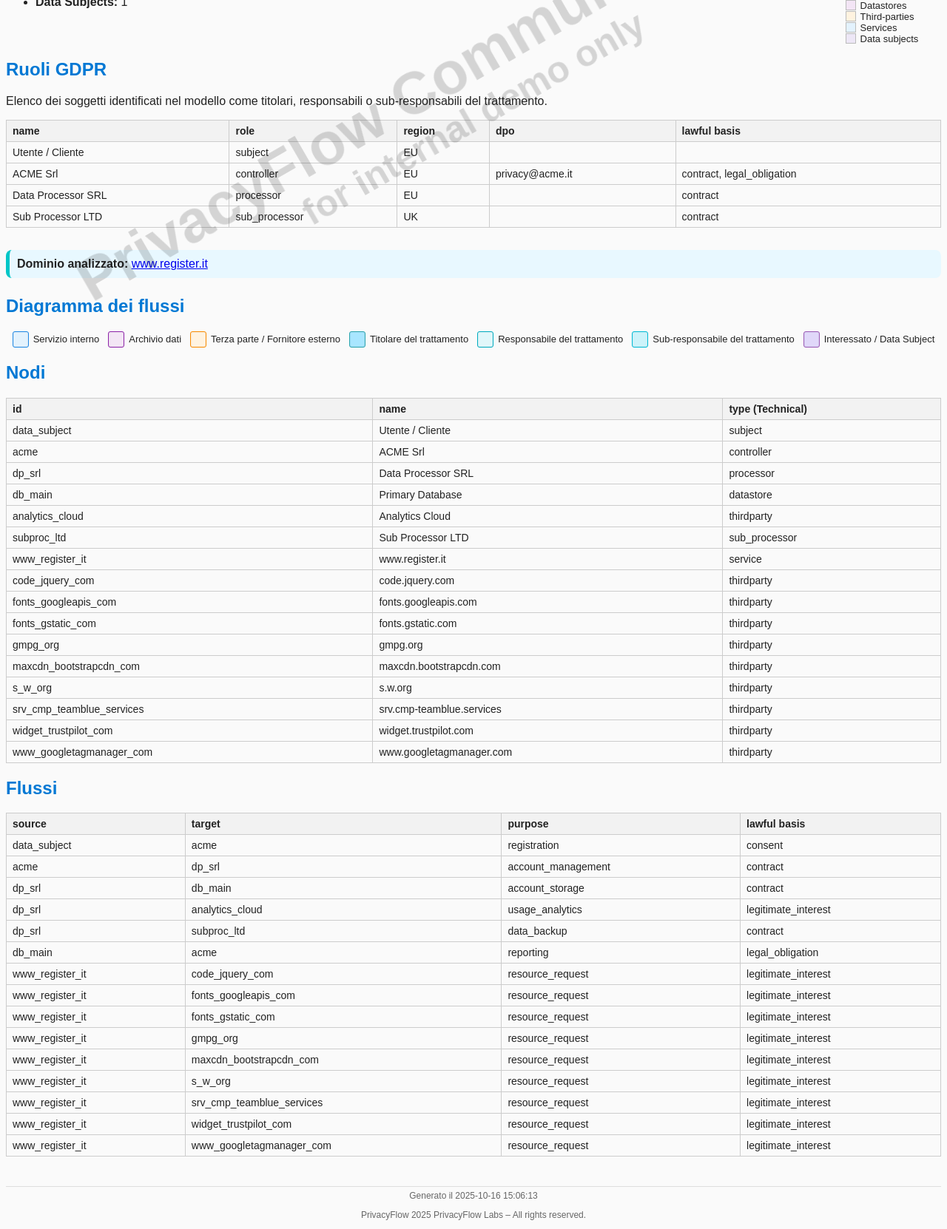
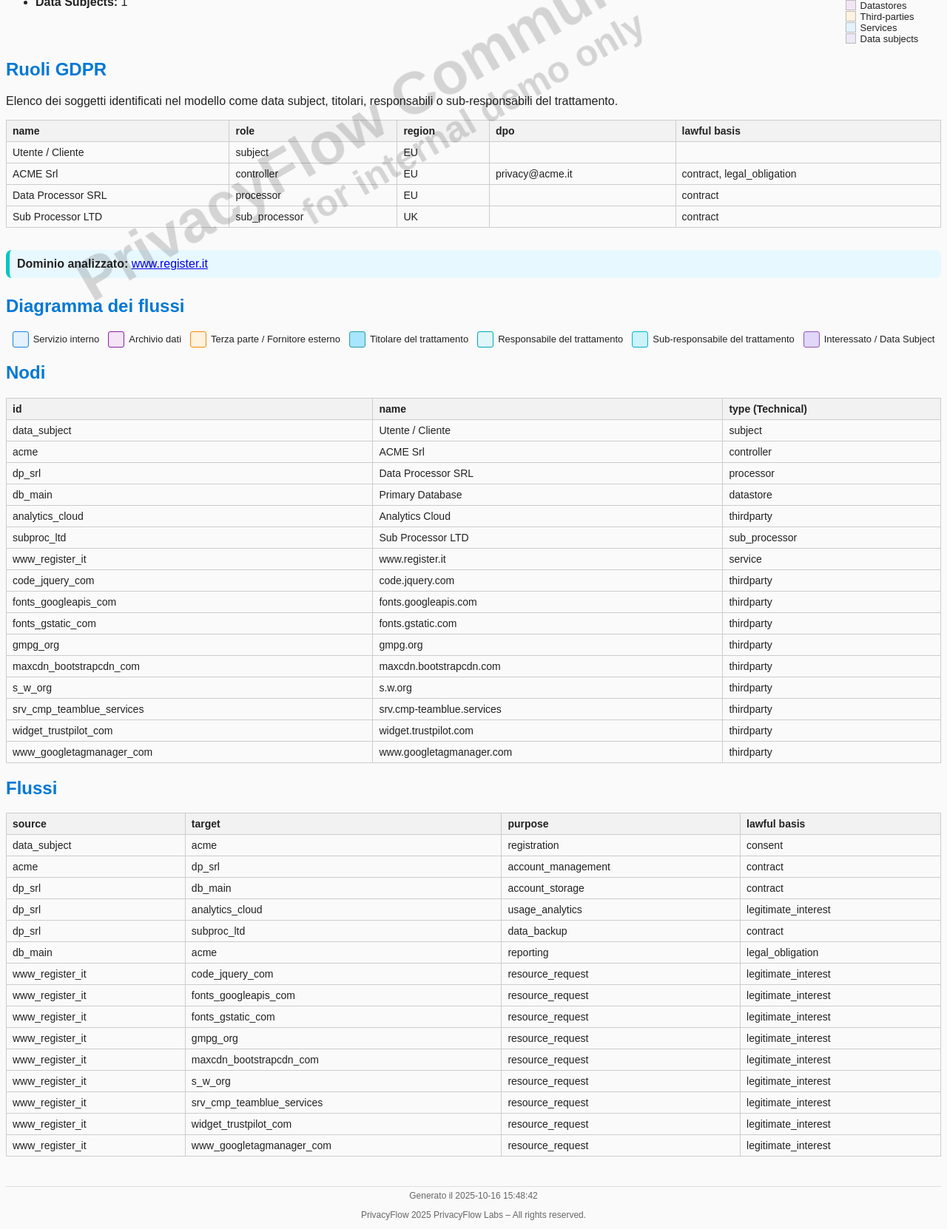
Before and after one commit to fabio2js/privacyflowmanager, a plain HTML site: page demo/report.html in a window 1280 px wide. Shown: the part 280-1942 px from the top of the page at 74% size. Drawn offline with Linux system fonts and the light colour scheme; a script that the page names is missing.

Commit message:
fix label data subject

```diff
--- a/demo/report.html
+++ b/demo/report.html
@@ -354,7 +354,7 @@ body::before {
 
     <section class="gdpr-roles" style="margin:20px 0 30px;">
       <h2>Ruoli GDPR</h2>
-      <p>Elenco dei soggetti identificati nel modello come titolari, responsabili o sub-responsabili del trattamento.</p>
+      <p>Elenco dei soggetti identificati nel modello come data subject, titolari, responsabili o sub-responsabili del trattamento.</p>
       <table><thead><tr><th>name</th><th>role</th><th>region</th><th>dpo</th><th>lawful basis</th></tr></thead><tbody><tr><td>Utente / Cliente</td><td>subject</td><td>EU</td><td></td><td></td></tr><tr><td>ACME Srl</td><td>controller</td><td>EU</td><td>privacy@acme.it</td><td>contract, legal_obligation</td></tr><tr><td>Data Processor SRL</td><td>processor</td><td>EU</td><td></td><td>contract</td></tr><tr><td>Sub Processor LTD</td><td>sub_processor</td><td>UK</td><td></td><td>contract</td></tr></tbody></table>
     </section>
     <div style='background:#e8f8ff;border-left:5px solid #01C6C7;padding:10px;margin:16px 0 24px;border-radius:8px;'><b>Dominio analizzato:</b> <a href='https://www.register.it' target='_blank'>www.register.it</a></div>
@@ -461,7 +461,7 @@ class www_googletagmanager_com thirdparty;</script>
 
 
 <div class="footer">
-Generato il 2025-10-16 15:06:13
+Generato il 2025-10-16 15:48:42
 </div>
 <p style="font-size:12px; text-align:center; color:#666;">
 PrivacyFlow 2025 PrivacyFlow Labs – All rights reserved.<br>
```
